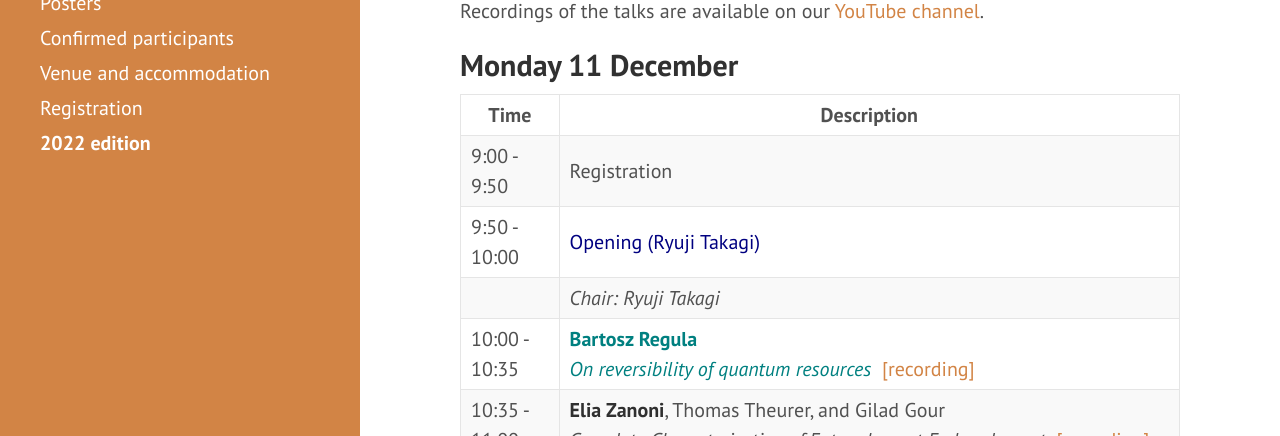
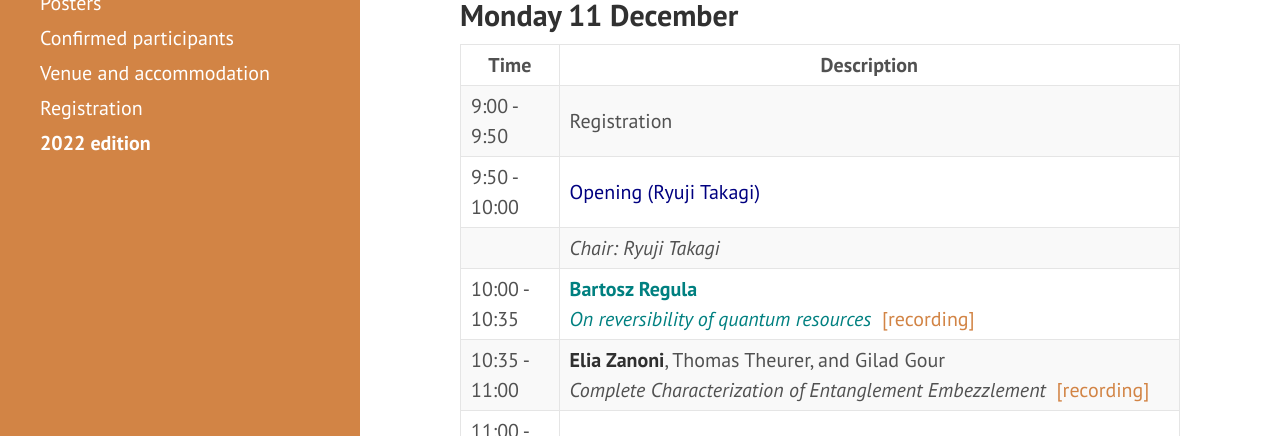
Before and after one commit to RyujiPat2/RyujiPat2.github.io, a Jekyll site: the page built from program.md, in a window 1280 px wide and 900 px high, cut to the strip 464-900 px from the top of the window. Built offline with Jekyll 4.4.1, drawn with Linux system fonts in a browser that asks for light colours; nearby versions of some CDN libraries.

Commit message:
Update program.md

```diff
--- a/program.md
+++ b/program.md
@@ -13,8 +13,6 @@ order: 2
 - Lunches are served at Element restaurant located on the first floor of the hotel.
 - The conference dinner will take place on Wednesday at <a href="https://singapore.oso.sg/">OSO Ristorante</a>, located on the 27th floor of Oasia hotel (1 min walk from Amara hotel) (<a href="https://maps.app.goo.gl/8JU3ZgCXGpXNZCPF9">100 Peck Seah St, Singapore 079333</a>).
 -->
-
-Recordings of the talks are available on our <a href="https://www.youtube.com/@QuantumResources/featured">YouTube channel</a>.
 
 ## Monday 11 December
 
```
